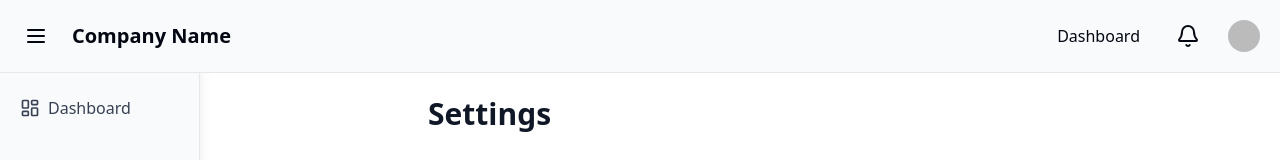
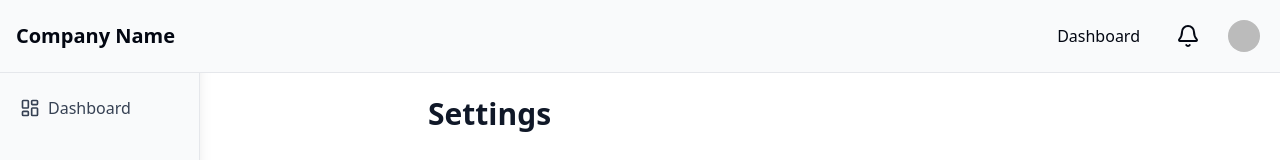
Before and after one commit to kitocole/nextjs-dashboard, a Next.js app: page /settings in a window 1280 px wide. Shown: the top 160 px of the page. Built offline with nearby package versions, Linux system fonts and the light colour scheme; no server answers; sample sign-in values are in the browser's storage.

Commit message:
fix sidebar toggle

```diff
--- a/components/layout/Navbar.tsx
+++ b/components/layout/Navbar.tsx
@@ -12,7 +12,7 @@ import { Fragment } from 'react';
 
 export function Navbar() {
   const pathname = usePathname();
-  const showToggle = ['/dashboard', '/notifications', '/profile', '/settings'].some((p) =>
+  const showToggle = ['/dashboard', '/notifications', '/profile', '/users'].some((p) =>
     pathname.startsWith(p),
   );
   const { toggle } = useSidebarStore();
```
